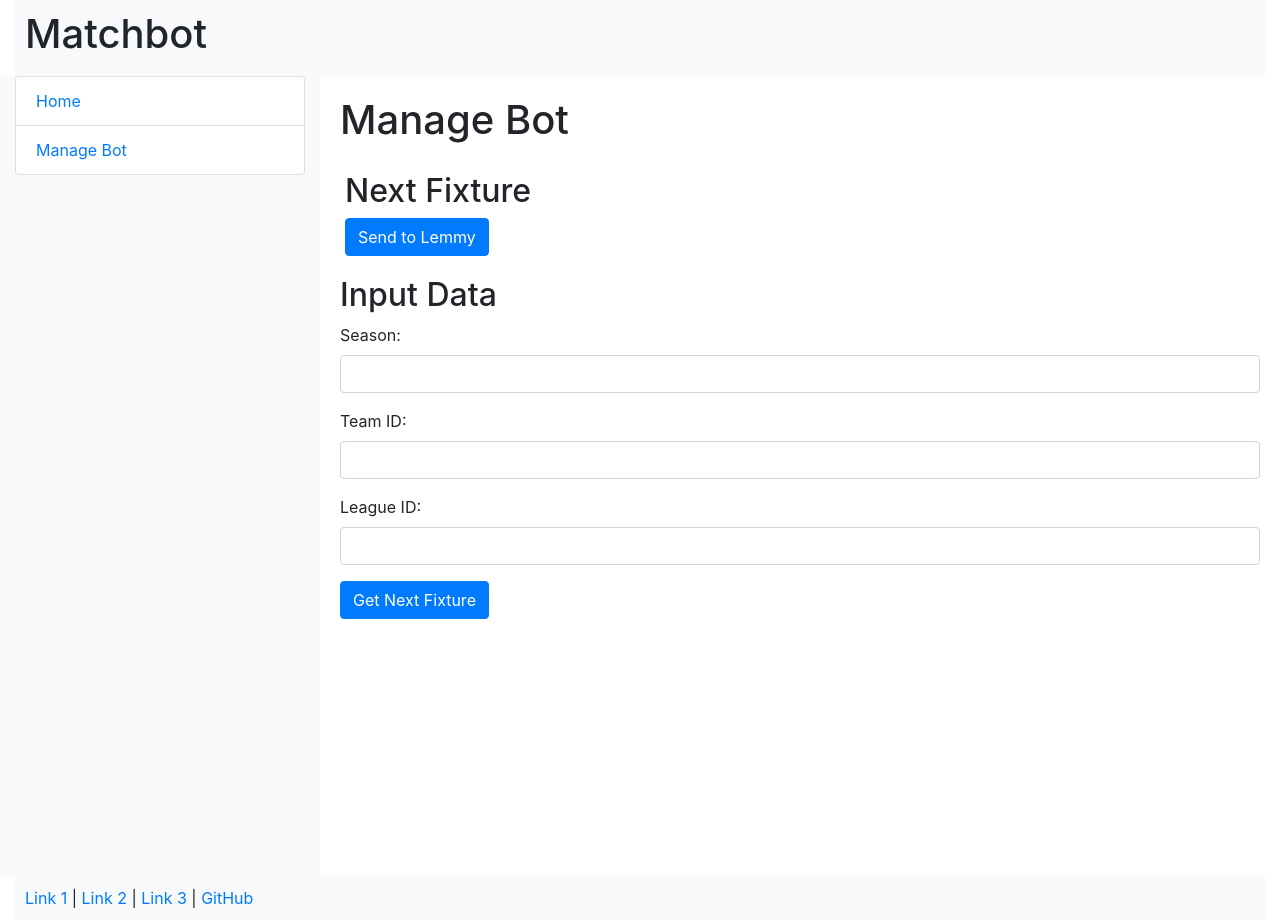
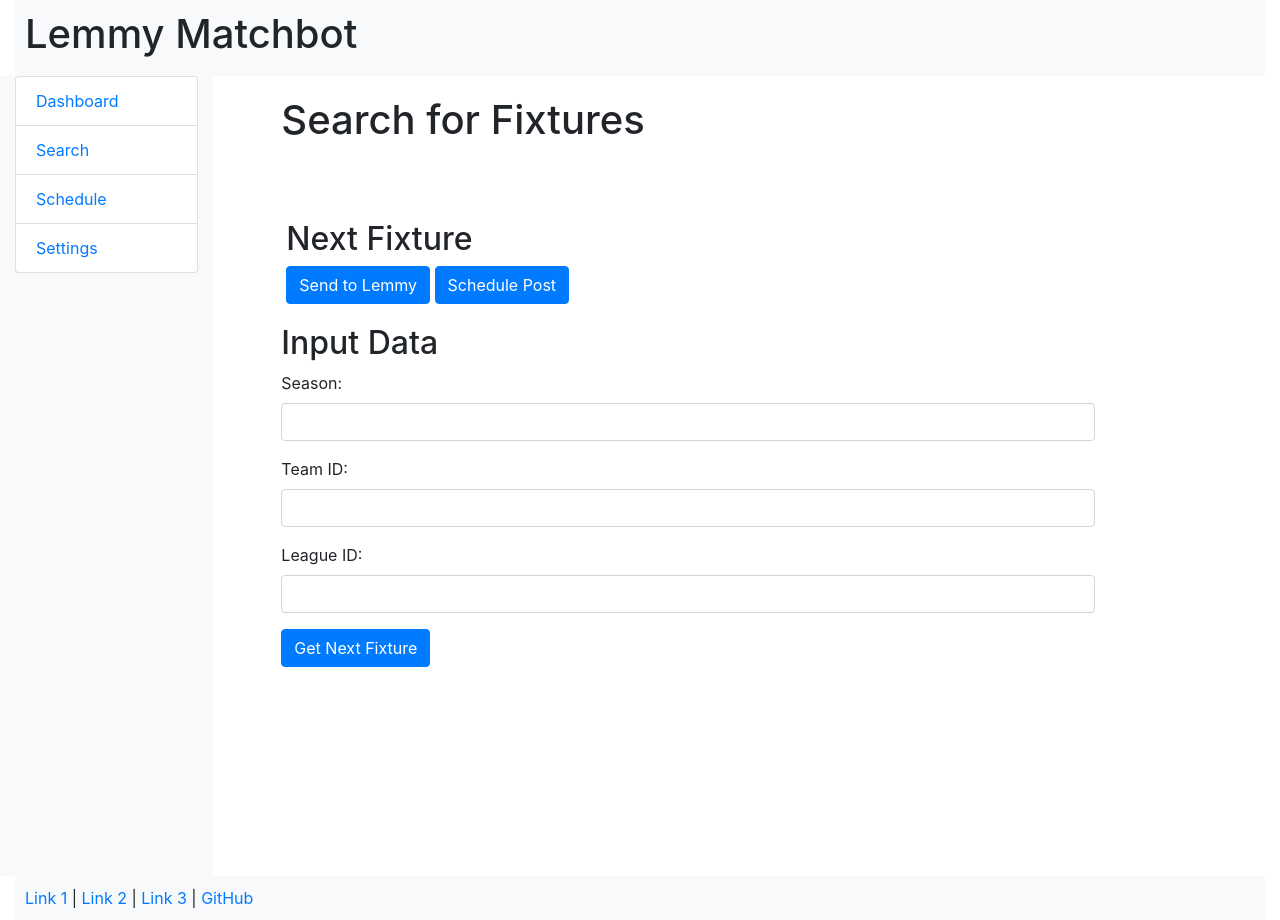
Before and after one commit to janschlatter/feddit-matchbot, a Flask app: page /manage_bot in a window 1280 px wide. Run offline with Flask 3, Linux system fonts and the light colour scheme; parts of the project's set-up code (start-up, migrations or seed data) failed here and were passed over; some libraries are stand-ins or nearby versions.

Commit message:
FEAT: Added Save Fixture to Database

```diff
--- a/app.py
+++ b/app.py
@@ -5,6 +5,7 @@
 from football_api.data_client import FootballDataClient
 from football_api.data_utils import parse_matches
 from config.settings import api_key
+from db.post_scheduler import schedule_post
 
 load_dotenv()
 
@@ -57,5 +58,15 @@
     return "Next fixture sent to Lemmy!"
 
 
+@app.route("/schedule_post", methods=["POST"])
+def handle_schedule_post():
+    season = request.json.get("season")
+    team_id = request.json.get("teamId")
+    league_id = request.json.get("leagueId")
+
+    result = schedule_post(season, team_id, league_id)
+    return result
+
+
 if __name__ == "__main__":
     app.run()
--- a/templates/base.html
+++ b/templates/base.html
@@ -8,19 +8,20 @@
 <body>
     <div class="container-fluid">
         <div class="header">
-            <h1>Matchbot</h1>
+            <h1>Lemmy Matchbot</h1>
             <a href="#" class="btn btn-link"><i class="fa fa-cog"></i></a>
         </div>
         <div class="row">
-            <div id="sidebar" class="col-md-3 bg-light">
-                <!-- Sidebar content goes here -->
+            <div id="sidebar" class="col-md-2 min-vh-100 bg-light">
+                <!-- Sidebar content  -->
                 <ul class="list-group">
-                    <li class="list-group-item"><a href="/">Home</a></li>
-                    <li class="list-group-item"><a href="/manage_bot">Manage Bot</a></li>
-                    <!-- Add more sidebar links as needed -->
+                    <li class="list-group-item"><a href="/">Dashboard</a></li>
+                    <li class="list-group-item"><a href="/manage_bot">Search</a></li>
+                    <li class="list-group-item"><a href="/">Schedule</a></li>
+                    <li class="list-group-item"><a href="/manage_bot">Settings</a></li>
                 </ul>
             </div>
-            <div id="content" class="col-md-9">
+            <div id="content" class="col-md-8 ml-5">
                 {% block content %}
                 {% endblock %}
             </div>
--- a/templates/managebot.html
+++ b/templates/managebot.html
@@ -3,12 +3,13 @@
 {% block title %}Manage Bot{% endblock %}
 
 {% block content %}
-    <h1>Manage Bot</h1>
+    <h1 class="pb-5">Search for Fixtures</h1>
     <div class="row">
         <div id="content" class="col-md-9">
             <h2>Next Fixture</h2>
             <div id="next-fixture"></div>
             <button onclick="sendToLemmy()" class="btn btn-primary">Send to Lemmy</button>
+            <button onclick="schedulePost()" class="btn btn-primary">Schedule Post</button>
         </div>
     </div>
 
@@ -53,6 +54,23 @@
             };
             xhr.send();
         }
+
+        function schedulePost() {
+            var season = document.getElementById("season").value;
+            var teamId = document.getElementById("team-id").value;
+            var leagueId = document.getElementById("league-id").value;
+
+            // Make an AJAX request to schedule the post
+            var xhr = new XMLHttpRequest();
+            xhr.open("POST", "/schedule_post", true);
+            xhr.setRequestHeader("Content-Type", "application/json");
+            xhr.onreadystatechange = function() {
+                if (xhr.readyState === 4 && xhr.status === 200) {
+                    alert("Post scheduled!");
+                }
+            };
+            xhr.send(JSON.stringify({ season: season, teamId: teamId, leagueId: leagueId }));
+        }
     </script>
 
     <h2>Input Data</h2>
```
Also changed, not shown: db/post_scheduler.py (added, +19 -0 lines).
